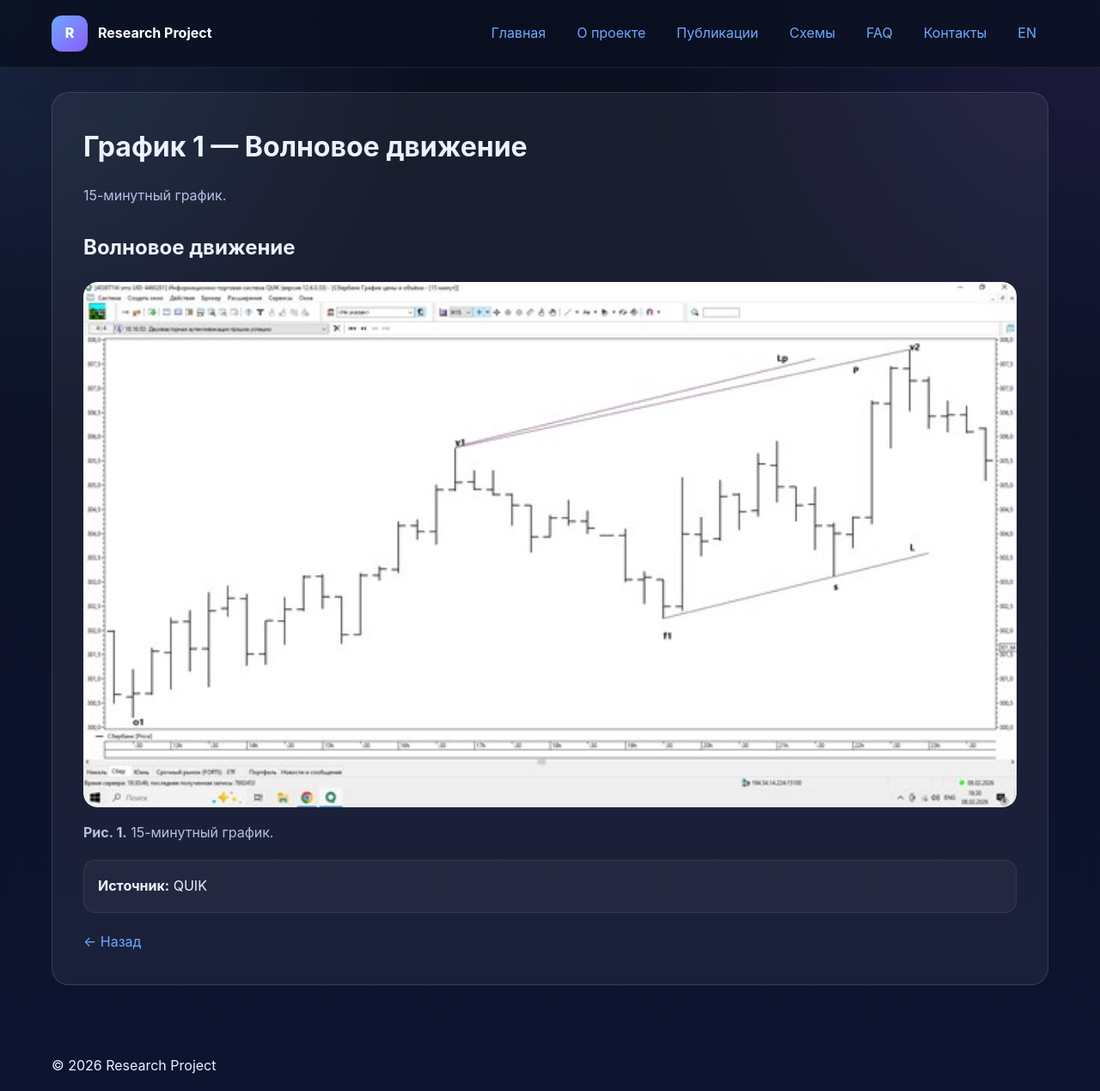
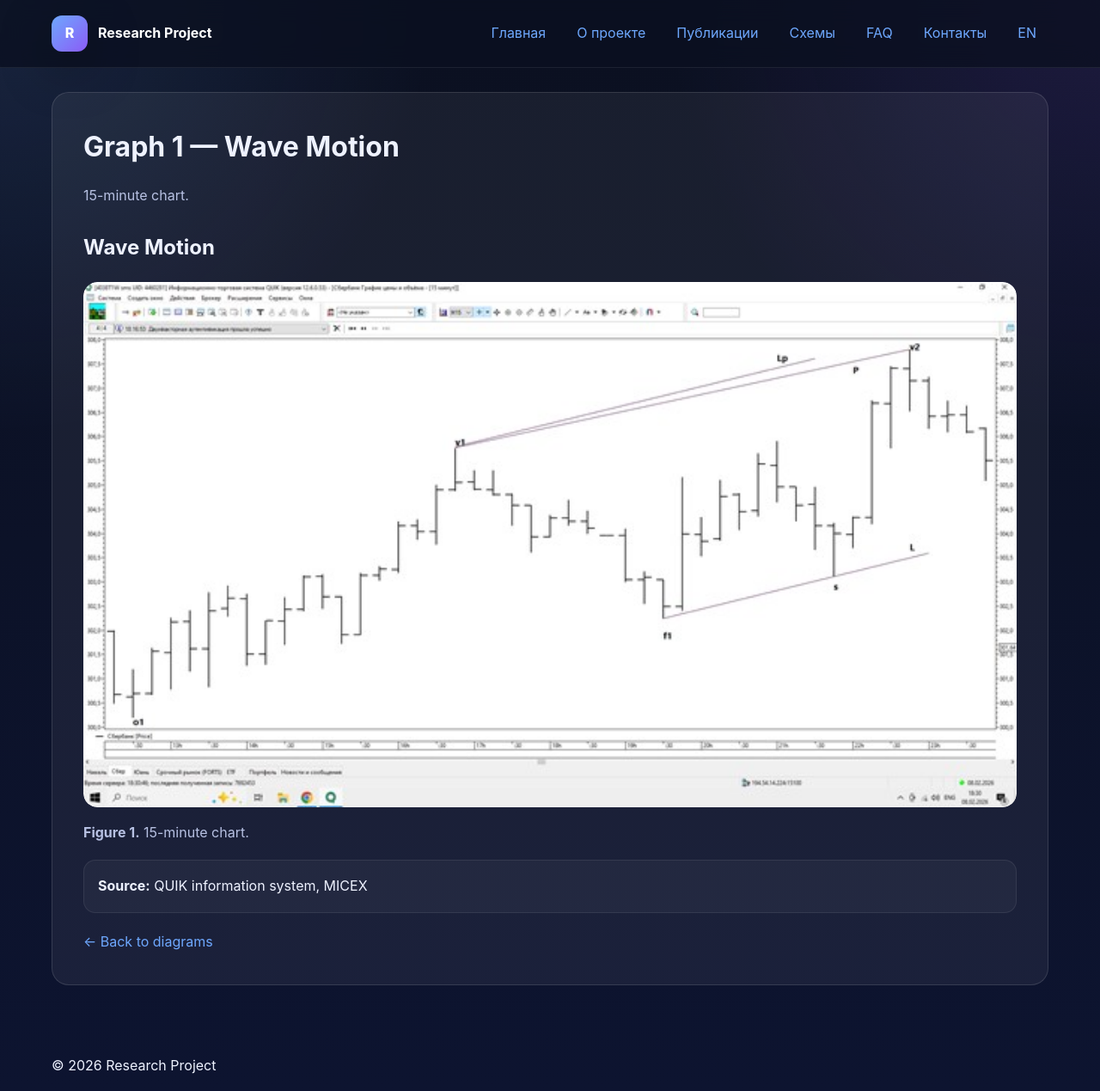
Before and after one commit to naoumov-ilia/naoumov-ilia.github.io, a Jekyll site: the page built from ru/diagrams/graph-1.md, in a window 1280 px wide and 1269 px high. Shown: the whole window at 86% size. Built offline with Jekyll 4.4.1, drawn with Linux system fonts in a browser that asks for light colours.

Commit message:
Update graph-1.md

```diff
--- a/ru/diagrams/graph-1.md
+++ b/ru/diagrams/graph-1.md
@@ -1,26 +1,26 @@
 ---
 layout: page
-title: График 1 — Волновое движение
+title: Graph 1 — Wave Motion
 lang: ru
 ref: graph-1
-description: 15-минутный график.
+description: 15-minute chart.
 permalink: /ru/diagrams/graph-1/
 ---
 
-## Волновое движение
+## Wave Motion
 
-<a class="single-diagram-image-link" href="{{ '/assets/images/graph-1.png' | relative_url }}" data-title="График 1 — Волновое движение"><img class="single-diagram-image" src="{{ '/assets/images/graph-1.png' | relative_url }}" alt="Волновое движение"></a>
+<a class="single-diagram-image-link" href="{{ '/assets/images/graph-1.png' | relative_url }}" data-title="Graph 1 — Wave Motion"><img class="single-diagram-image" src="{{ '/assets/images/graph-1.png' | relative_url }}" alt="Wave Motion"></a>
 
 <p class="single-diagram-caption">
-  <strong>Рис. 1.</strong> 15-минутный график.
+  <strong>Figure 1.</strong> 15-minute chart.
 </p>
 
 <div class="single-diagram-source">
-  <strong>Источник:</strong> QUIK
+  <strong>Source:</strong> QUIK information system, MICEX
 </div>
 
 <div class="single-diagram-actions">
   <a class="btn btn-secondary" href="{{ '/ru/diagrams/' | relative_url }}">
-    ← Назад
+    ← Back to diagrams
   </a>
 </div>
```
